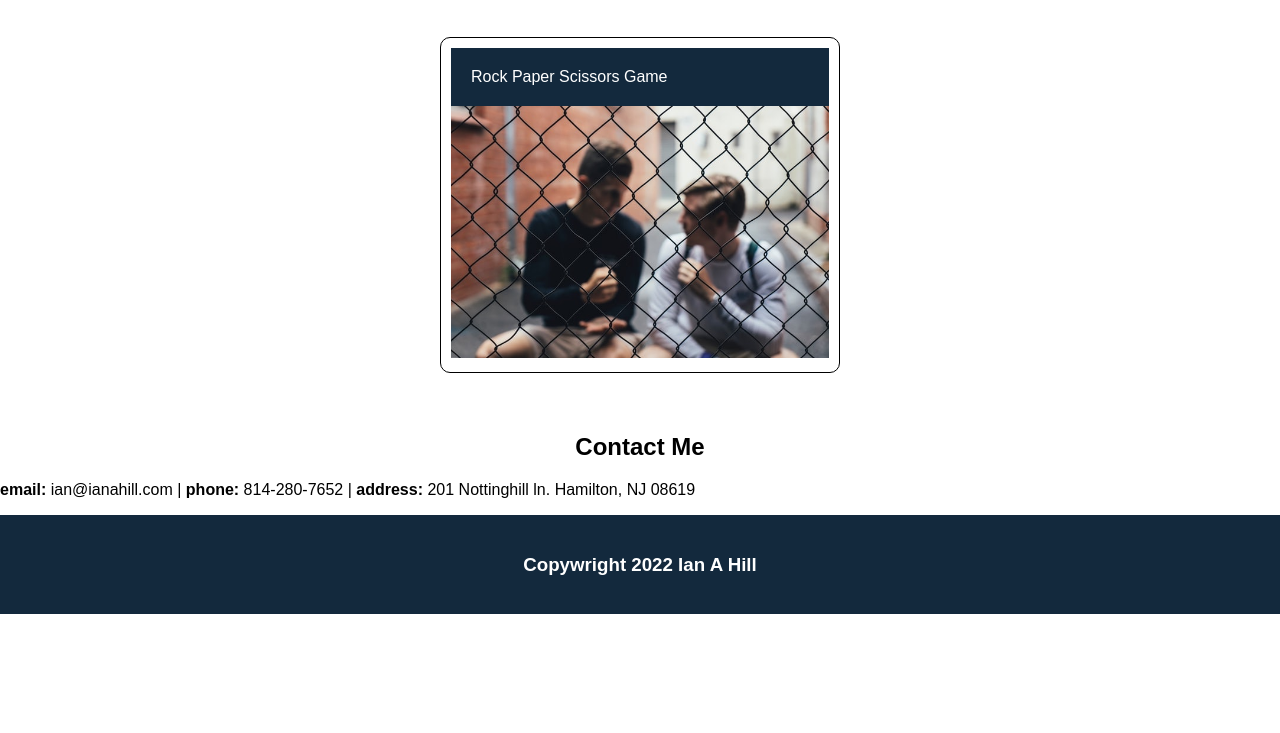
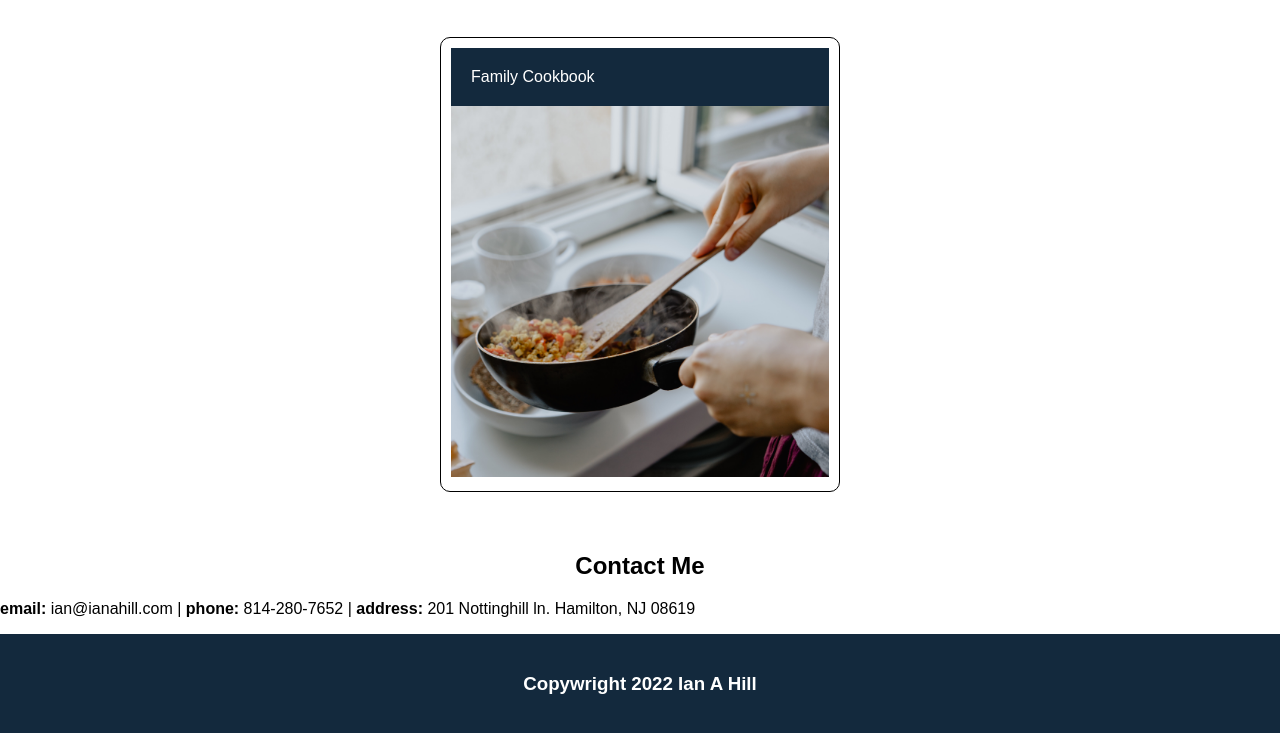
Before and after one commit to IanAHill/module2-challenge, a plain HTML site: page index.html in a window 1280 px wide. Shown: the part 1267-2000 px from the top of the page. Before the commit the page ends 1881 px from the top, so only its background shows below. Drawn offline with Linux system fonts and the light colour scheme.

Commit message:
added project 2

```diff
--- a/index.html
+++ b/index.html
@@ -52,8 +52,8 @@
         </section>
 
         <section class="project">
-          <header>Rock Paper Scissors Game</header>
-          <img src="rockpaperscissors.jpg" alt="people playing rock paper scissors"/>
+          <header>Family Cookbook</header>
+          <a href="https://family-cookbook-astokes.herokuapp.com/"><img src="familycookbook.jpg" alt="picture of someone cooking"/></a>
 
         </section>
     </section>
```
Also changed, not shown: familycookbook.jpg (added).
